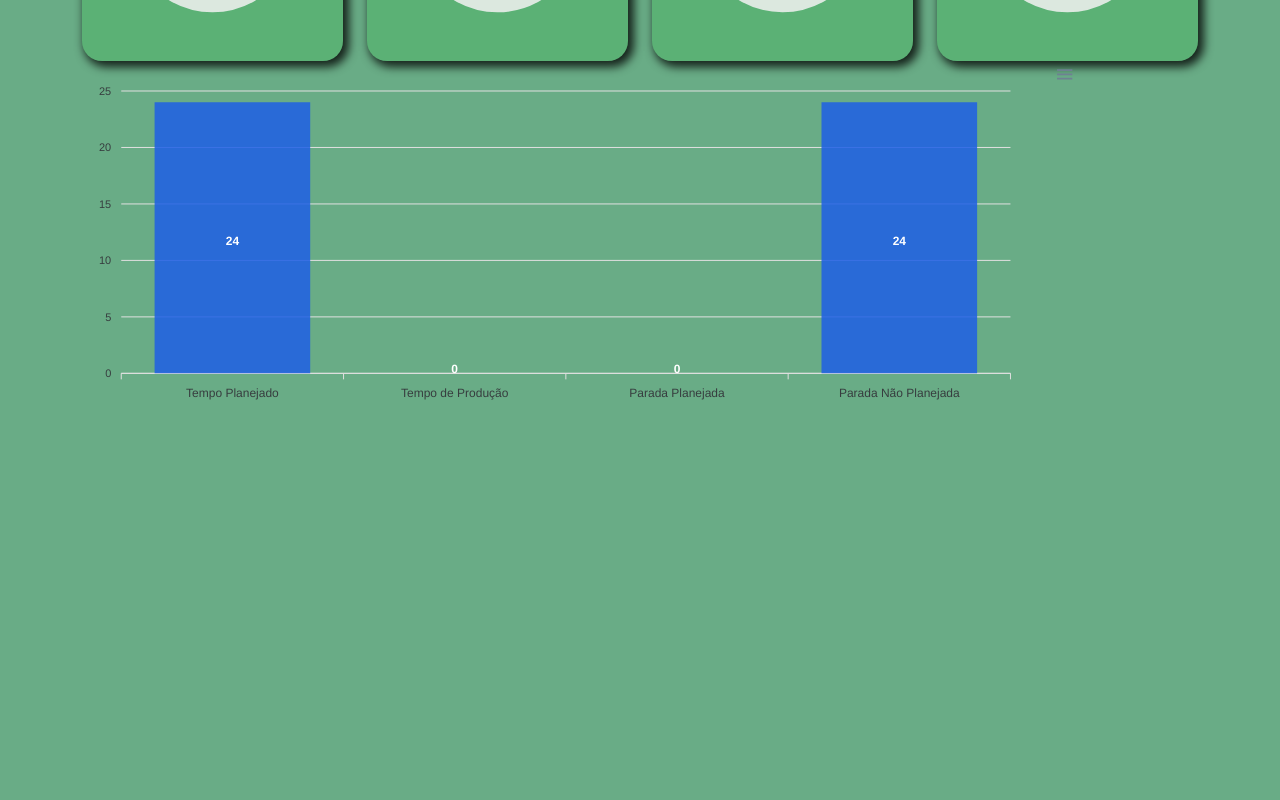
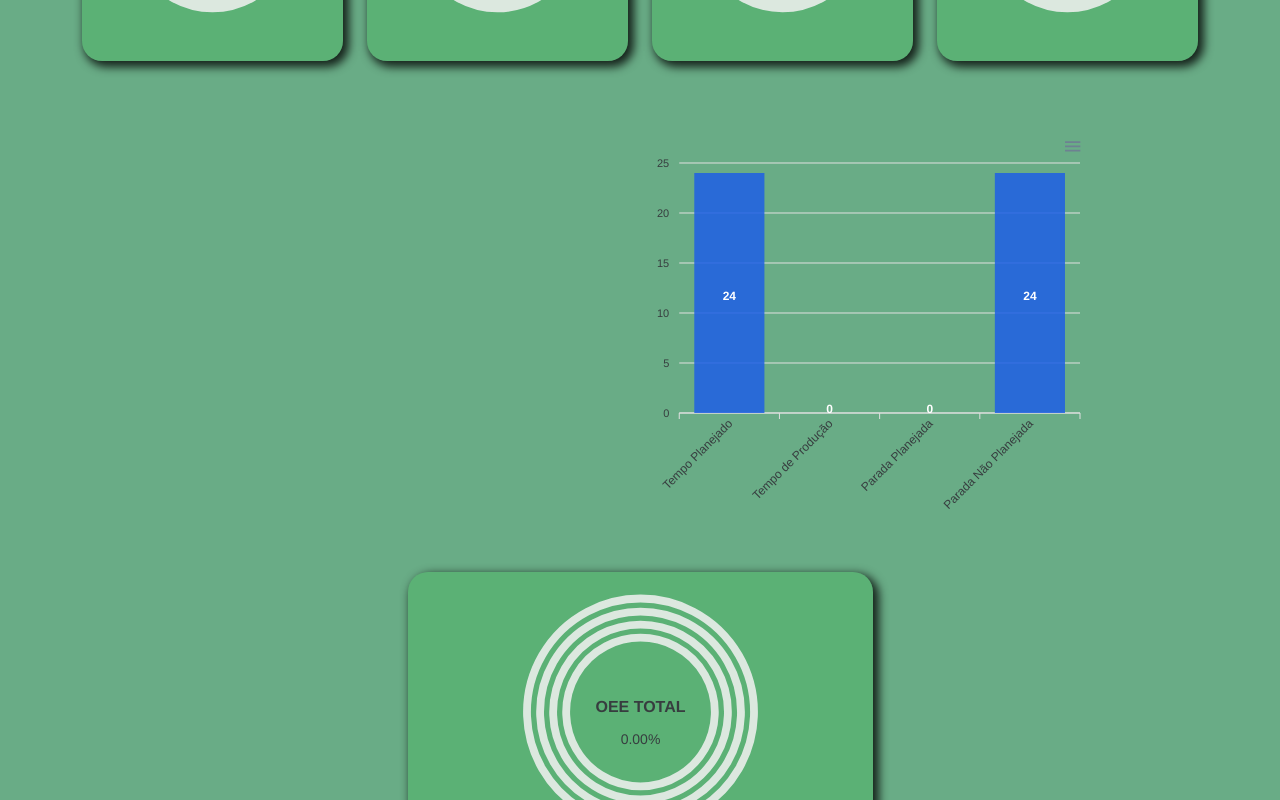
Before and after one commit to italoferreira0/simuladorOEE, a React (Vite) app: page / in a window 1280 px wide. Shown: the part 760-1560 px from the top of the page. Built offline with nearby package versions, Linux system fonts and the light colour scheme.

Commit message:
Atualização Grafico de barras

```diff
--- a/src/App.jsx
+++ b/src/App.jsx
@@ -7,6 +7,7 @@ import BarChart from './components/BarChart'
 import GrafOEETotal from './components/GrafOEETotal'
 import GrafParadas from './components/GrafParadas'
 import GrafProducao from './components/GrafProducao'
+import GraficoBarras from './components/GraficoBarras'
 
 function App() {
   const [count, setCount] = useState(0)
@@ -16,8 +17,10 @@ function App() {
       <Navbar />
       <DivMaster>
         <BarChart />
-        <GrafParadas />
-        <GrafProducao />
+
+        <GraficoBarras/>
+        {/* <GrafParadas /> */}
+        {/* <GrafProducao /> */}
         <GrafOEETotal />
       </DivMaster>
     </div>
--- a/src/components/BarChart.jsx
+++ b/src/components/BarChart.jsx
@@ -144,6 +144,7 @@ const BarChart = ({ Disponibilidade, Performance, Qualidade, OEE }) => {
           </div>
         </div>
       </div>
+      <br /><br />
     </div>
   );
 };
--- a/src/components/DivMaster.jsx
+++ b/src/components/DivMaster.jsx
@@ -7,6 +7,7 @@ import ApexCharts from 'apexcharts';
 import GrafOEETotal from './GrafOEETotal';
 import GrafParadas from './GrafParadas';
 import GrafProducao from './GrafProducao';
+import GraficoBarras from './GraficoBarras';
 
 
 function DivMaster({ children }) {
--- a/src/components/GrafOEETotal.jsx
+++ b/src/components/GrafOEETotal.jsx
@@ -40,7 +40,7 @@ function GrafOEETotal({ Disponibilidade, Performance, Qualidade, OEE }) {
     }, [Disponibilidade, Performance, Qualidade, OEE]);
 
     return (
-        <div ref={chartRef} className='GrafOEETotal col-md-5 mx-auto'></div>
+        <div ref={chartRef} className='GrafOEETotal col-md-5 mx-auto mt-0'></div>
     );
 }
 
--- /dev/null
+++ b/src/components/GraficoBarras.jsx
@@ -0,0 +1,50 @@
+import React from 'react';
+import Chart from 'react-apexcharts';
+
+function GraficoBarras({ prodRealFloat, ProdEsperada, producaoTeorica, pecasReprovadas, dia, HtrabalhadaFloat, ParadaPlanFloat, ParadaNplan }) {
+    // Configurações para o gráfico de produção
+    const optionsProducao = {
+        chart: {
+            type: 'bar'
+        },
+        series: [{
+            name: 'Produção',
+            data: [parseFloat(producaoTeorica).toFixed(0), parseFloat(prodRealFloat).toFixed(0),
+                parseFloat(ProdEsperada).toFixed(0), parseFloat(pecasReprovadas).toFixed(0)]
+        }],
+        xaxis: {
+            categories: ['Produção Teórica', 'Produção Real', 'Produção Esperada', 'Peças Reprovadas']
+        },
+        colors: ['#2e8b57']
+    };
+
+    // Configurações para o gráfico de paradas
+    let tempoPlan = dia - ParadaPlanFloat;
+    const optionsParadas = {
+        chart: {
+            type: 'bar'
+        },
+        series: [{
+            name: 'Tempo',
+            data: [tempoPlan, HtrabalhadaFloat, ParadaPlanFloat, ParadaNplan]
+        }],
+        xaxis: {
+            categories: ['Tempo Planejado', 'Tempo de Produção', 'Parada Planejada', 'Parada Não Planejada']
+        },
+        colors: ['#1e5fe6']
+    };
+
+    return (
+        <div className="d-flex flex-wrap justify-content-between mt-4">
+
+            <div className="col-md-6 d-flex mb-4">
+                <Chart options={optionsProducao} series={optionsProducao.series} type="bar" height={400} width={450} />
+            </div>
+            <div className="col-md-6 d-flex mb-4">
+                <Chart options={optionsParadas} series={optionsParadas.series} type="bar" height={400} width={450} />
+            </div>
+        </div>
+    );
+}
+
+export default GraficoBarras;
```
